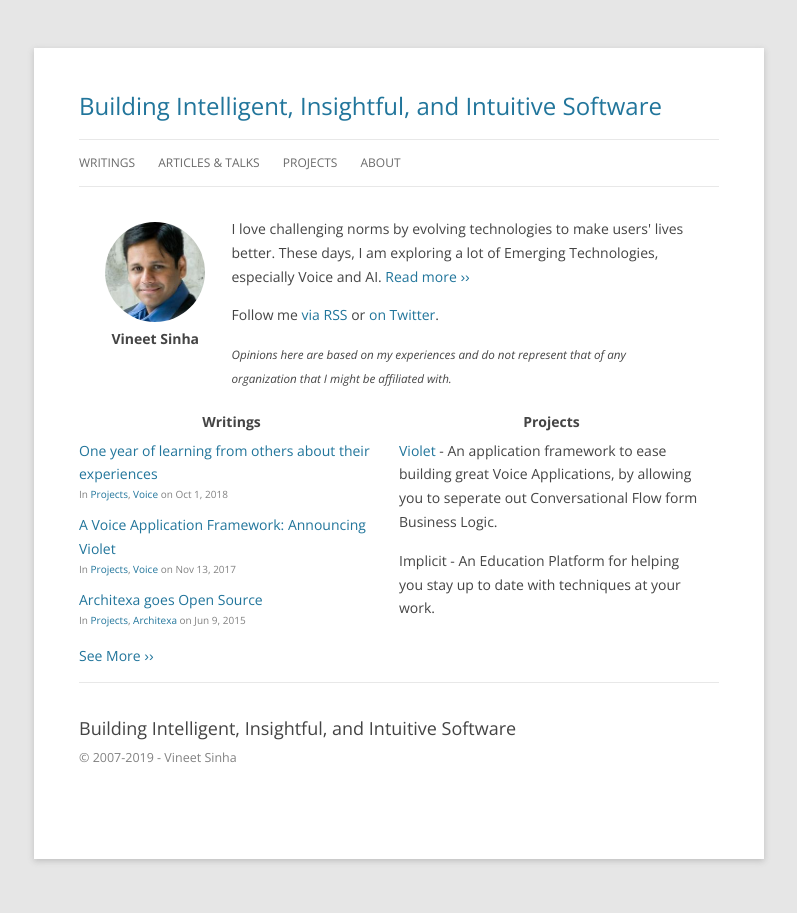
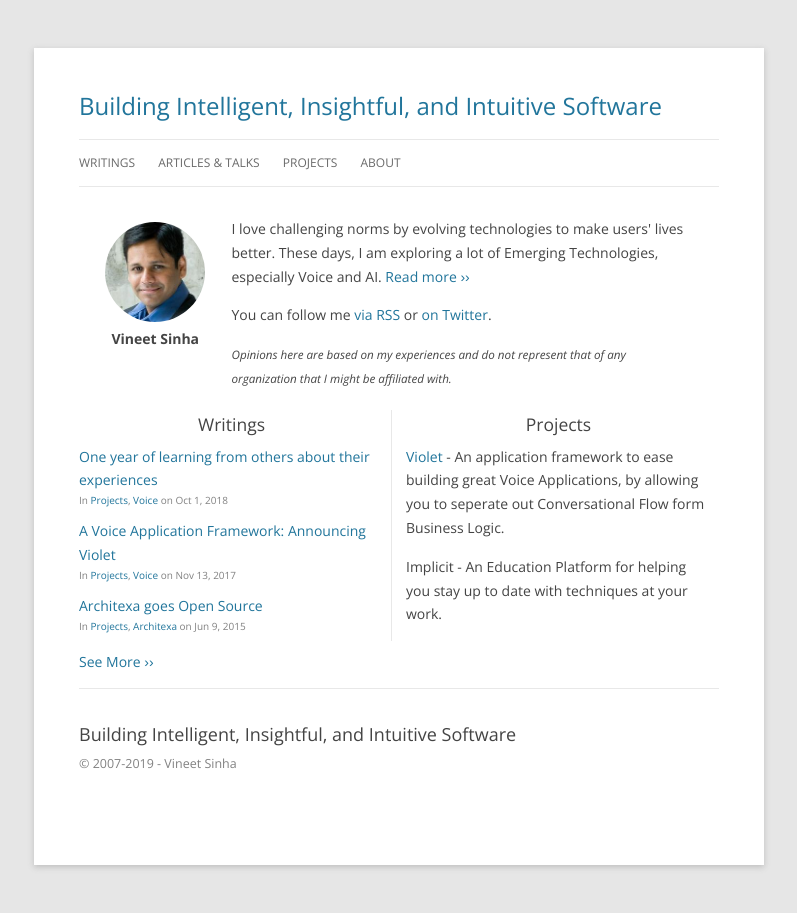
Before and after one commit to i3labs/i3labs.github.io, a Jekyll site: the page built from index.html, in a window 1280 px wide. Shown: the whole page, without its empty margins (241-1038 px from the left). Built offline with Jekyll 4.4.1, drawn with Linux system fonts in a browser that asks for light colours.

Commit message:
minor styling updates

```diff
--- a/_sass/theme/_base.scss
+++ b/_sass/theme/_base.scss
@@ -200,10 +200,25 @@ pre {
 .content {
   @extend %clearfix
 }
+
 .half-col {
   float: left;
-  margin-right: $spacing-unit/2;
+  // margin-right: $spacing-unit/2;
   max-width: calc( (#{$content-width}/2) - (#{$spacing-unit}/2) );
+
+  .section-title {
+    text-align: center;
+    font-size: 125%;
+    margin-bottom: 5px;
+  }
+}
+.half-col + .half-col {
+  border-left: 1px solid #e8e8e8;
+  padding-left: 14px;
+  margin-left: 7px;
+  // background-color: red;
+  // padding-right: 7px;
+  //
 }
 
 
--- a/index.html
+++ b/index.html
@@ -11,13 +11,13 @@ layout: default
   </div>
   <div style="float:left;max-width:calc( (640px*3/4) - (30px*3/4) );">
     <p>I love challenging norms by evolving technologies to make users' lives better. These days, I am exploring a lot of Emerging Technologies, especially Voice and AI. <a href="/about">Read more &rsaquo;&rsaquo;</a></p>
-    <p>Follow me <a href="{{ "/feed.xml" | relative_url }}">via RSS</a> or <a href="https://twitter.com/VineetSinha">on Twitter</a>.</p>
+    <p>You can follow me <a href="{{ "/feed.xml" | relative_url }}">via RSS</a> or <a href="https://twitter.com/VineetSinha">on Twitter</a>.</p>
     <small><i>Opinions here are based on my experiences and do not represent that of any organization that I might be affiliated with.</i></small>
   </div>
 </div>
 
 <div class="half-col">
-  <div style="text-align:center;font-weight:bold;margin-bottom:5px;">Writings</div>
+  <div class="section-title">Writings</div>
   <ul class="post-list-x" style="list-style:none;margin-left:0px;">
     {% for post in site.posts limit: 3 %}
       <li>
@@ -36,7 +36,7 @@ layout: default
 </div>
 
 <div class="half-col">
-  <div style="text-align:center;font-weight:bold;margin-bottom:5px;">Projects</div>
+  <div class="section-title">Projects</div>
   <p>
     <a class="post-link-x" href="https://HelloViolet.ai">Violet</a> - An application framework to ease building great Voice Applications, by allowing you to seperate out Conversational Flow form Business Logic.
   </p>
```
